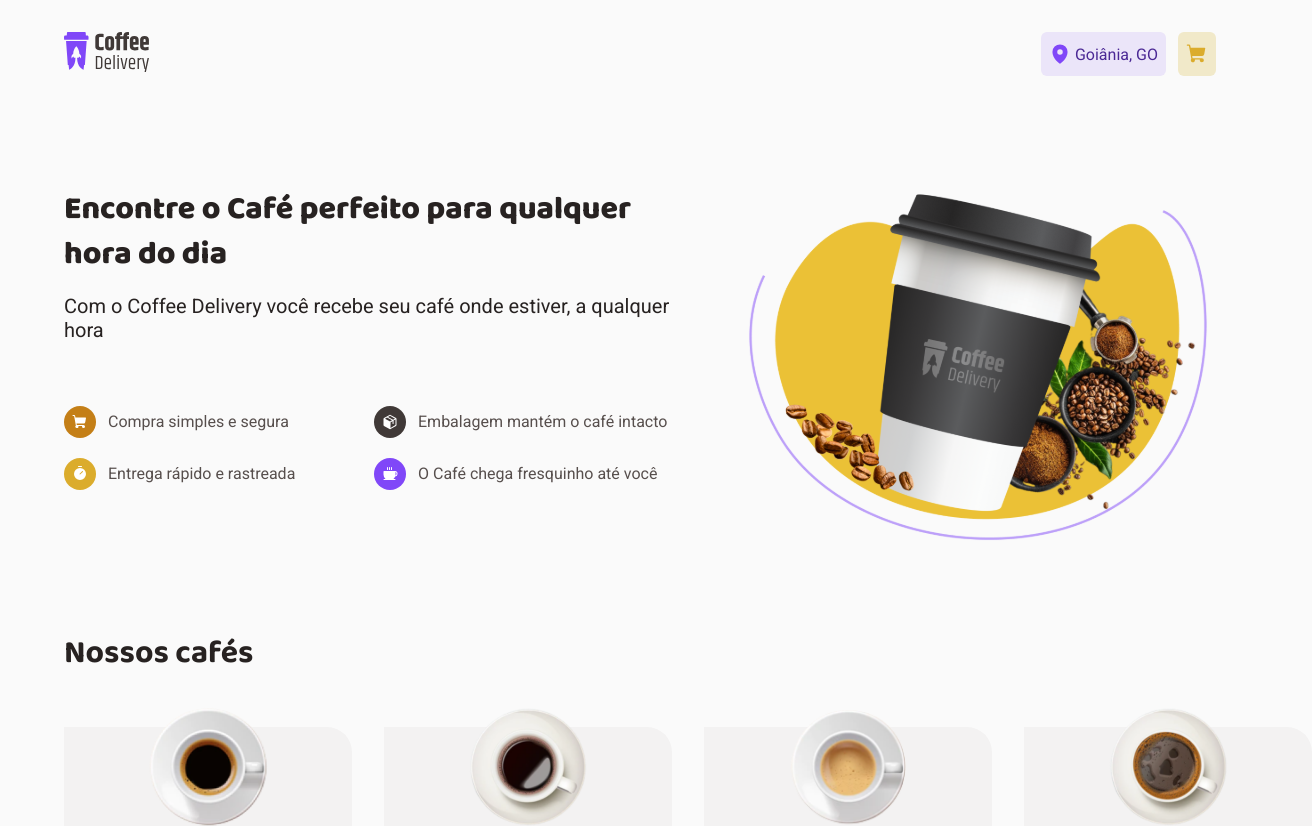
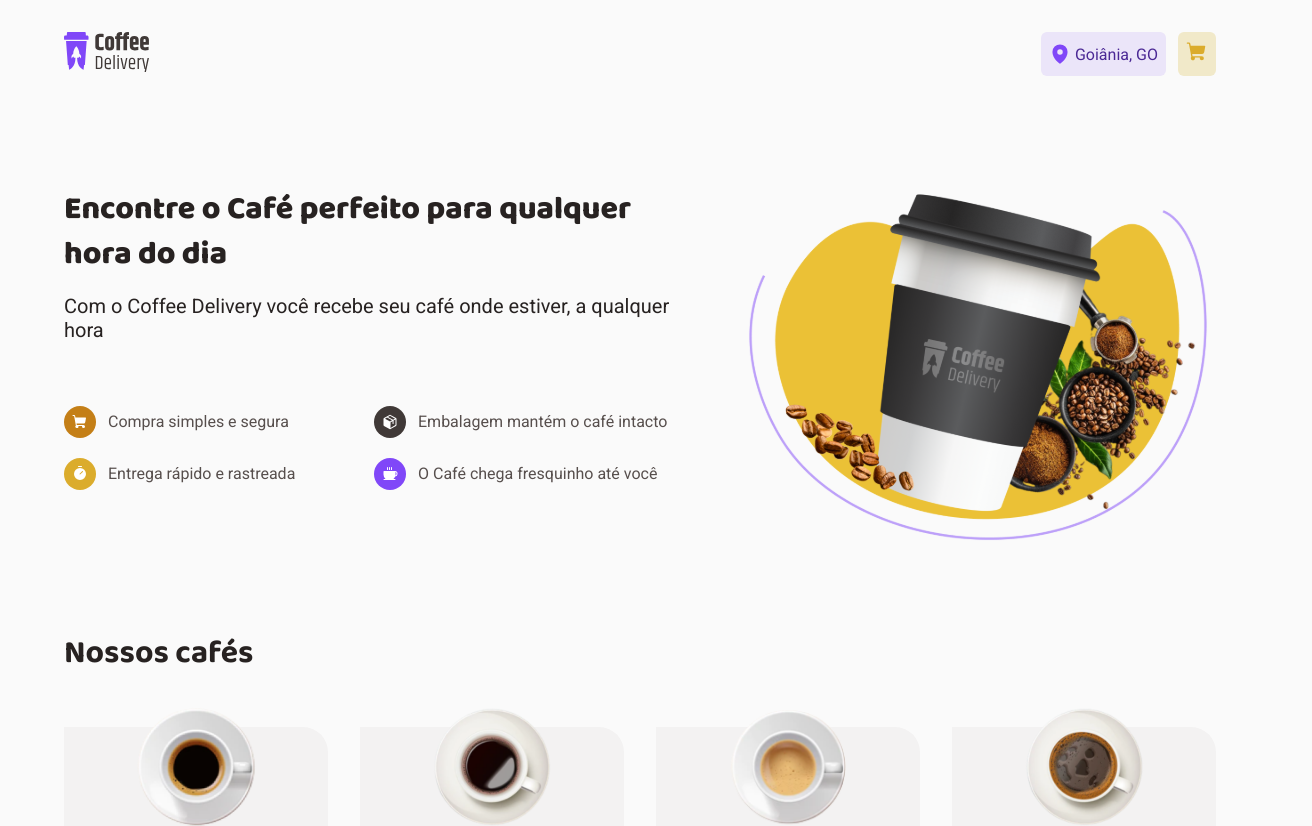
Before and after one commit to LucasAzara/Coffee-Delivery, a React (Vite) app: page / in a window 1280 px wide. Shown: the top 826 px of the page, 1312 px wide, since content can reach past the window. Built offline with nearby package versions, Linux system fonts and the light colour scheme.

Commit message:
Fixed width of Coffees & Header Link to Checkout

```diff
--- a/src/components/Header/index.tsx
+++ b/src/components/Header/index.tsx
@@ -21,7 +21,9 @@ export function Header() {
           <p>Goiânia, GO</p>
         </Location>
         <Cart>
-          <ShoppingCart weight="fill" />
+          <NavLink to="/checkout">
+            <ShoppingCart weight="fill" />
+          </NavLink>
         </Cart>
       </ButtonContainer>
     </HeadingContainer>
--- a/src/pages/Home/styles.ts
+++ b/src/pages/Home/styles.ts
@@ -83,7 +83,7 @@ export const CoffeeTitle = styled.h1`
 
 export const CoffeeList = styled.ul`
   display: grid;
-  grid-template-columns: repeat(4, calc((100% / 4)));
+  grid-template-columns: repeat(4, calc((100% - 96px) / 4));
   gap: 40px 32px;
 
   margin-top: 3rem;
```
